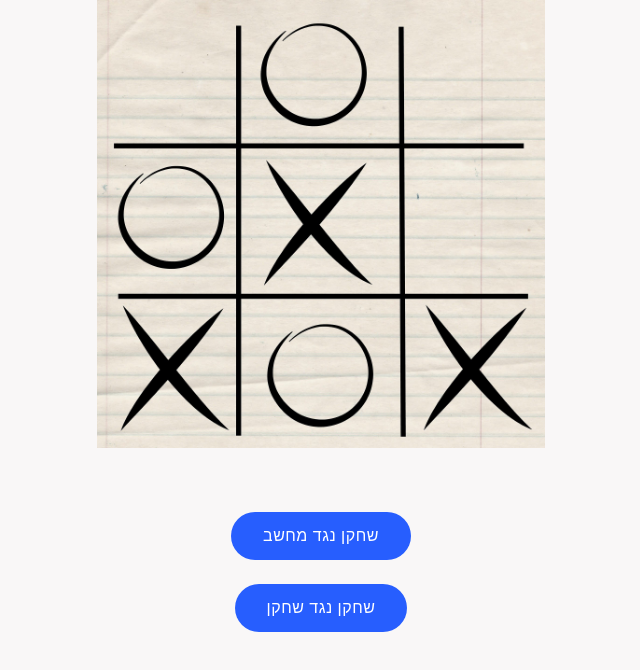
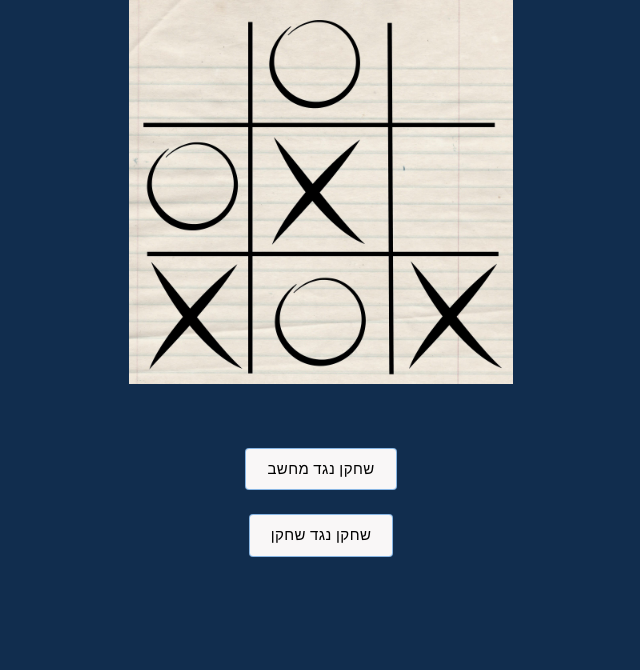
Before and after one commit to yossybio/tic-tac-toe-app, a React (Create React App) app: page / in a window 1280 px wide. Shown: the top 670 px of the page, without its empty margins (319-959 px from the left). Built offline with nearby package versions, Linux system fonts and the light colour scheme.

Commit message:
Set players page design complete

```diff
--- a/package.json
+++ b/package.json
@@ -10,6 +10,7 @@
     "@testing-library/jest-dom": "^5.17.0",
     "@testing-library/react": "^13.4.0",
     "@testing-library/user-event": "^13.5.0",
+    "framer-motion": "^10.16.4",
     "react": "^18.2.0",
     "react-dom": "^18.2.0",
     "react-redux": "^8.1.1",
--- a/src/Pages/SetPlayers/index.jsx
+++ b/src/Pages/SetPlayers/index.jsx
@@ -1,4 +1,5 @@
 import React from "react";
+import styles from "../../assets/SetPlayers.module.css";
 import { useNavigate } from "react-router-dom";
 import { useDispatch } from "react-redux";
 import {
@@ -7,7 +8,9 @@ import {
 } from "../../Redux/gameDataSlice";
 import { Stack } from "@mui/material";
 import MainImg from "../../assets/MainPageImg.jpg";
-import style from "../../assets/SetPlayers.module.css";
+import { motion } from "framer-motion";
+import Box from '@mui/material/Box';
+import Button from '@mui/material/Button';
 
 export default function SetPlayersPage() {
   const navigate = useNavigate();
@@ -24,39 +27,63 @@ export default function SetPlayersPage() {
     dispatch(setPlayersMode(numOfPlayers));
     dispatch(setComputerPlayerSymbol({ computerPlayerSymbol: "O" }));
     savingDataInLocalStorage(numOfPlayers);
-    navigate("/setGrid");
+    setTimeout(() => { navigate("/setGrid"); }, 500);
+
   };
 
   return (
     <>
+      <body>
         <Stack alignItems="center" spacing={8}>
-        <img
-          // style={{ width: "100vw", height: "40vh"}}
-          // src="https://thumbs.dreamstime.com/z/tic-tac-toe-1652844.jpg?w=992"
-          src={MainImg}
-          alt="Set players main img"
-        />
+          <Box component="img"
+            src={MainImg} alt="Set players main img"
+            sx={{
+              height: "auto",
+              width: {
+                xs: "65%",
+                sm: "55%",
+                md: "45%",
+                lg: "30%",
+              }
+            }} />
           <Stack alignItems="center" spacing={3}>
-          <button
-            // style={{ direction: "rtl" }}
-            className={style.mainButton}
+            <Button
+              variant="outlined"
+              size="large"
               onClick={() => {
                 clickHandler({ numOfPlayers: USER_VS_CPU_MODE });
               }}
+              component={motion.div}
+              whileHover={{
+                backgroundColor: "white",
+                scale: 1.2,
+                transition: { duration: 0.3 }
+              }}
+              whileTap={{ scale: [1.5, 1.2], transition: { duration: 0.25 } }}
+              sx={{ backgroundColor: "#F9F7F7", color: "black" }}
             >
               שחקן נגד מחשב
-          </button>
-          <button
-            // style={{ direction: "rtl" }}
-            className={style.mainButton}
+            </Button>
+            <Button
+              variant="outlined"
+              size="large"
               onClick={() => {
                 clickHandler({ numOfPlayers: USER_VS_USER_MODE });
               }}
+              component={motion.div}
+              whileHover={{
+                backgroundColor: "white",
+                scale: 1.2,
+                transition: { duration: 0.3 }
+              }}
+              whileTap={{ scale: [1.5, 1.2], transition: { duration: 0.25 } }}
+              sx={{ backgroundColor: "#F9F7F7", color: "black" }}
             >
               שחקן נגד שחקן
-          </button>
+            </Button>
           </Stack>
         </Stack>
+      </body>
     </>
   );
 }
--- a/src/assets/SetPlayers.module.css
+++ b/src/assets/SetPlayers.module.css
@@ -1,42 +1,9 @@
+/* body {
+    background-color: #112D4E;
+    margin: 0;
+} */
+
 body {
-    background-color: #F9F7F7;
+    background-color: #112D4E;
     margin: 0;
 }
-
-img {
-    width: 35vw;
-    height: auto;
-}
-
-.mainButton {
-    --background: #275efe;
-    --text: #fff;
-    --font-size: 16px;
-    --duration: .44s;
-    /* --move-hover: -4px; */
-    --shadow: 0 2px 8px -1px #{rgba(#275efe, .32)};
-    --shadow-hover: 0 4px 20px -2px #{rgba(#275efe, .5)};
-    --font-shadow: var(--font-size);
-    padding: 16px 32px;
-    font-family: 'Varela Round', sans-serif;
-    font-weight: 500;
-    line-height: var(--font-size);
-    border-radius: 24px;
-    display: block;
-    outline: none;
-    appearance: none;
-    border: none;
-    text-decoration: none;
-    font-size: var(--font-size);
-    letter-spacing: .5px;
-    background: var(--background);
-    color: var(--text);
-    box-shadow: var(--shadow);
-    transform: translateY(var(--y)) translateZ(0);
-    transition: transform var(--duration) ease, box-shadow var(--duration) ease;
-
-    &:hover {
-        --y: var(--move-hover);
-        --shadow: var(--shadow-hover);
-    }
-}
```
Also changed, not shown: 1 other file (tests, documents, lock files or other folders). Lines whose indentation alone changed are shown as unchanged.
